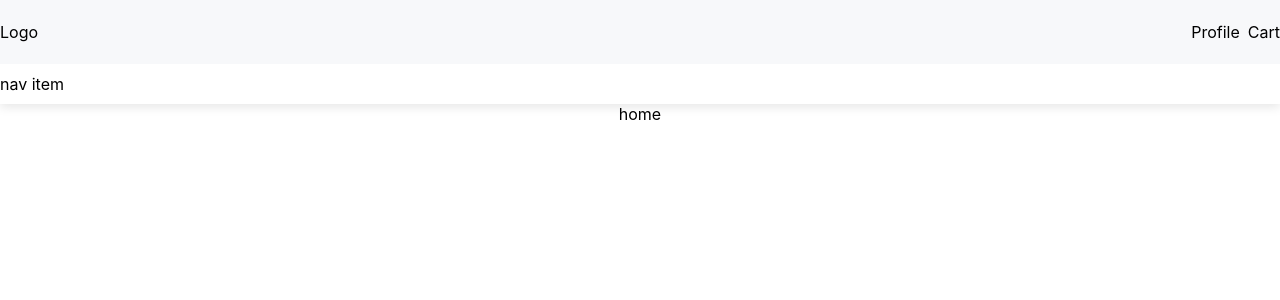
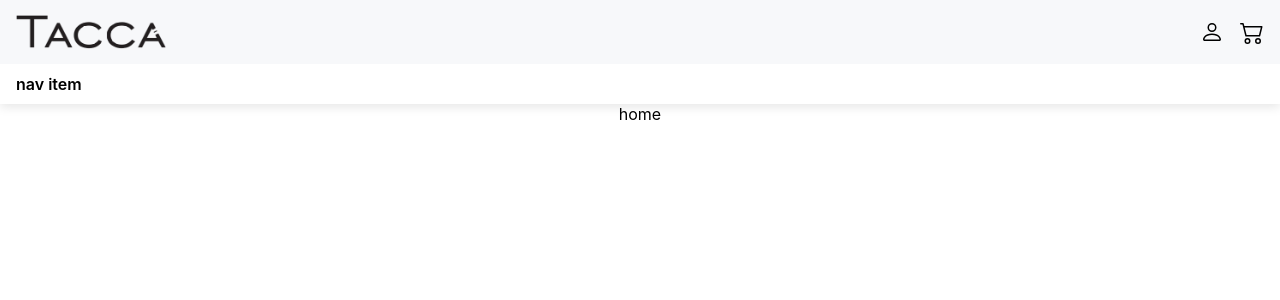
Before and after one commit to FranciscoBBC/mais-todos-frontend-challenge, a React (Create React App) app in the folder mais-todos-web-app/: page / in a window 1280 px wide. Shown: the top 300 px of the page. Built offline with nearby package versions, Linux system fonts and the light colour scheme.

Commit message:
feat: create navbar component

```diff
--- a/mais-todos-web-app/package.json
+++ b/mais-todos-web-app/package.json
@@ -8,6 +8,7 @@
     "@testing-library/user-event": "^13.5.0",
     "react": "^18.2.0",
     "react-dom": "^18.2.0",
+    "react-icons": "^4.10.1",
     "react-router-dom": "^6.13.0",
     "react-scripts": "5.0.1",
     "styled-components": "^6.0.0-rc.5",
--- a/mais-todos-web-app/public/index.html
+++ b/mais-todos-web-app/public/index.html
@@ -24,7 +24,7 @@
       work correctly both with client-side routing and a non-root public URL.
       Learn how to configure a non-root public URL by running `npm run build`.
     -->
-    <title>React App</title>
+    <title>TACCA</title>
   </head>
   <body>
     <noscript>You need to enable JavaScript to run this app.</noscript>
--- a/mais-todos-web-app/src/components/Navbar/Navbar.js
+++ b/mais-todos-web-app/src/components/Navbar/Navbar.js
@@ -5,14 +5,19 @@ import {
   ActionWrapper,
   NavWrapper,
   NavLink,
+  Cart,
+  Person,
+  ImgLogo
 } from "./styles";
 
 const navbar = () => (
   <NavBarHeader>
-    <LogoWrapper>Logo</LogoWrapper>
+    <LogoWrapper>
+      <ImgLogo alt="brand logo" src="/logoTacca.png" />
+    </LogoWrapper>
     <ActionWrapper>
-      <div>Profile</div>
-      <div>Cart</div>
+      <Person size="24px" />
+      <Cart size="24px" />
     </ActionWrapper>
     <NavWrapper>
       <NavLink to="/">nav item</NavLink>
--- a/mais-todos-web-app/src/components/Navbar/styles.js
+++ b/mais-todos-web-app/src/components/Navbar/styles.js
@@ -1,5 +1,6 @@
 import { Link } from "react-router-dom";
 import styled from "styled-components";
+import { BsPerson, BsCart2 } from "react-icons/bs";
 
 export const NavBarHeader = styled.header`
   display: grid;
@@ -21,7 +22,6 @@ export const ActionWrapper = styled.div`
   display: flex;
   align-items: center;
   justify-content: flex-end;
-  gap: var(--spacing-1);
 `;
 
 export const NavWrapper = styled.nav`
@@ -29,9 +29,26 @@ export const NavWrapper = styled.nav`
   display: flex;
   align-items: center;
   justify-content: flex-start;
+  grid-column-start: 1;
+  grid-column-end: 3;
+`;
+
+export const ImgLogo = styled.img`
+  width: 150px;
+  margin-left: var(--spacing-2);
 `;
 
 export const NavLink = styled(Link)`
   color: var(--black);
   text-decoration: none;
+  margin: 0 var(--spacing-2);
+  font-weight: 600;
 `;
+
+export const Person = styled(BsPerson)`
+  margin-right: var(--spacing-2);
+`;
+
+export const Cart = styled(BsCart2)`
+  margin-right: var(--spacing-2);
+`;
```
Also changed, not shown: mais-todos-web-app/public/logoTacca.png (added), 1 other file (tests, documents, lock files or other folders).
